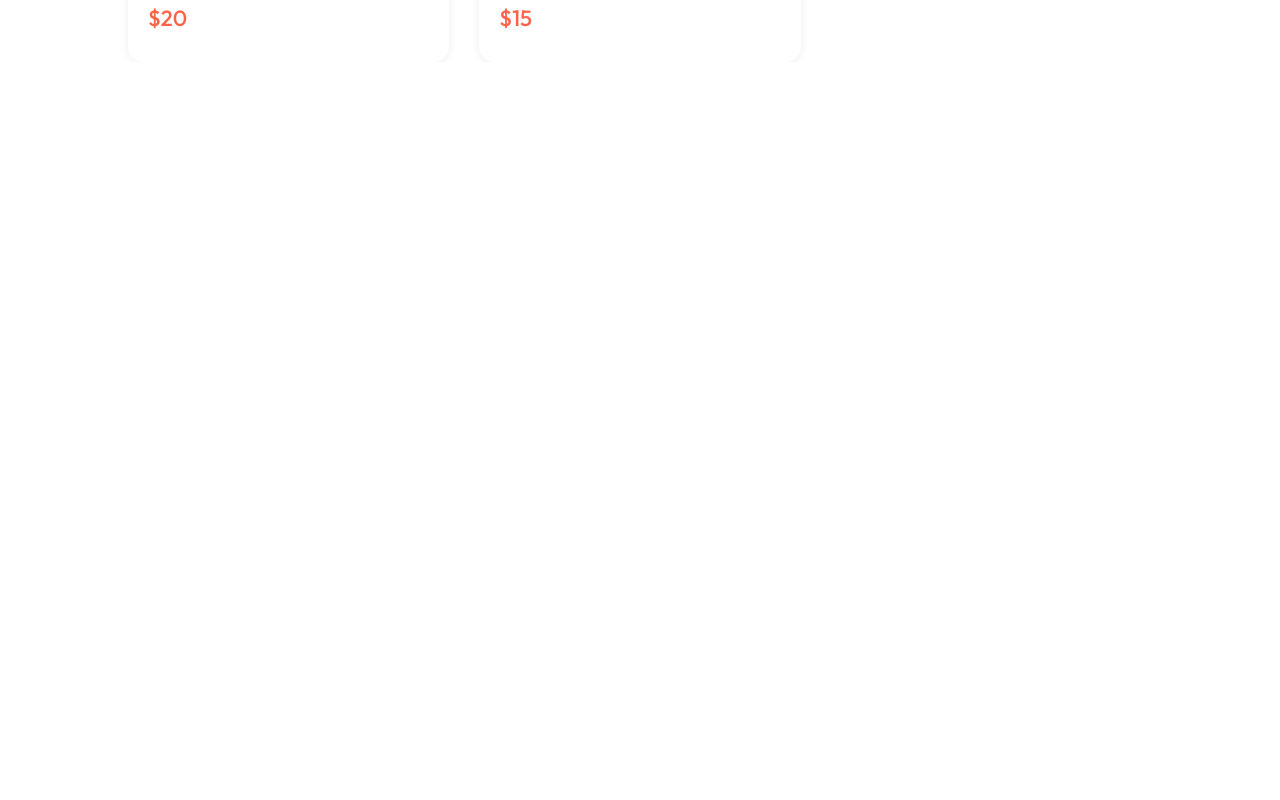
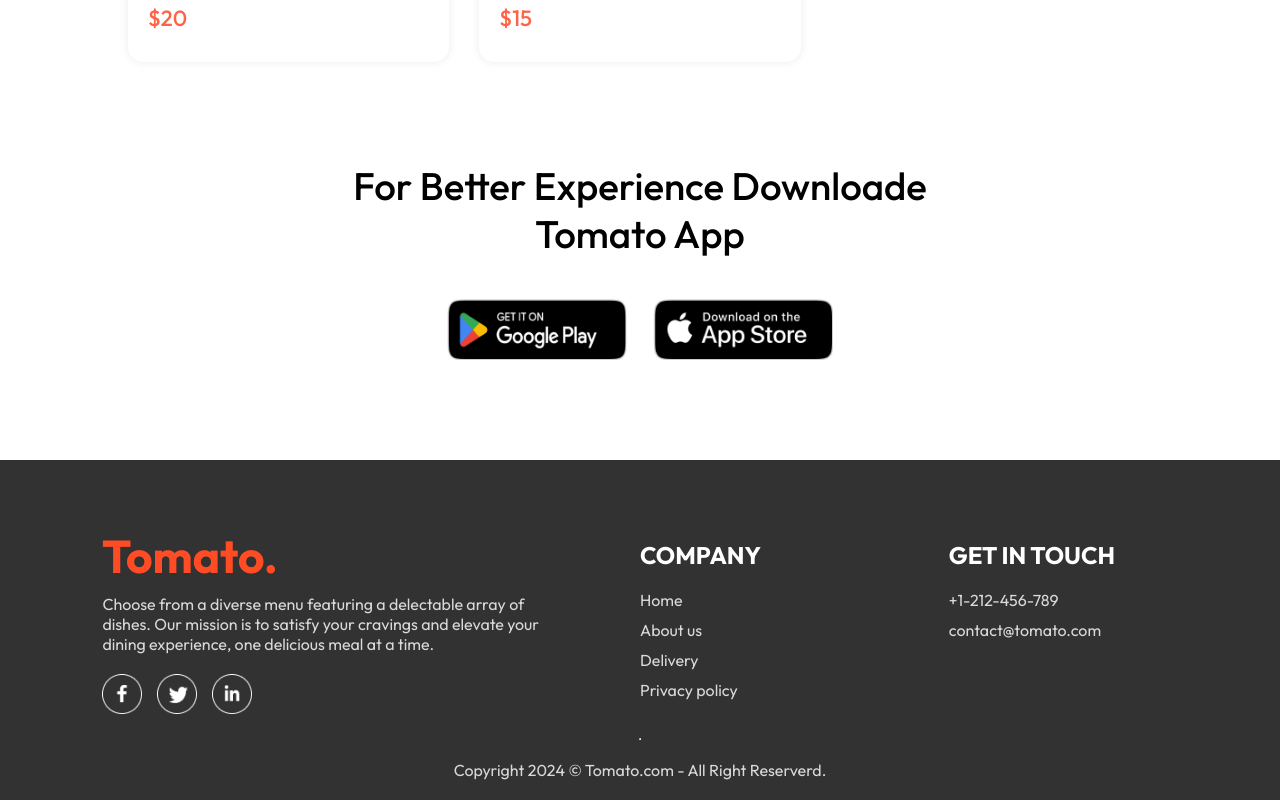
Before and after one commit to swastideep-maharana/Food-Delivery-Web-frontend, a React (Vite) app: page / in a window 1280 px wide. Shown: the part 5921-6721 px from the top of the page. Before the commit the page ends 5983 px from the top, so only its background shows below. Built offline with nearby package versions, Linux system fonts and the light colour scheme.

Commit message:
#added footer section

```diff
--- a/src/App.jsx
+++ b/src/App.jsx
@@ -4,9 +4,11 @@ import { Route, Routes } from "react-router-dom";
 import Cart from "./pages/Cart/Cart";
 import PlaceOrder from "./pages/PlaceOrder/PlaceOrder";
 import Home from "./pages/Home/Home";
+import Footer from "./components/Footer/Footer";
 
 const App = () => {
   return (
+    <>
       <div className="app">
         <Navbar />
         <Routes>
@@ -15,6 +17,8 @@ const App = () => {
           <Route path="/placeorder" element={<PlaceOrder />} />
         </Routes>
       </div>
+      <Footer />
+    </>
   );
 };
 
--- /dev/null
+++ b/src/components/AppDownload/AppDownload.css
@@ -0,0 +1,22 @@
+.app-download {
+  margin: auto auto;
+  margin-top: 100px;
+  font-size: max(3vw, 20px);
+  text-align: center;
+  font-weight: 500;
+}
+.app-download-platforms {
+  display: flex;
+  justify-content: center;
+  gap: max(2vw, 10px);
+  margin-top: 40px;
+}
+.app-download-platforms img {
+  width: max(30vw, 120px);
+  max-width: 180px;
+  transition: 0.5s;
+  cursor: pointer;
+}
+.app-download-platforms img:hover {
+  transform: scale(1.05);
+}
--- /dev/null
+++ b/src/components/AppDownload/AppDownload.jsx
@@ -0,0 +1,20 @@
+import React from "react";
+import "./AppDownload.css";
+import { assets } from "../../assets/assets";
+
+const AppDownload = () => {
+  return (
+    <div className="app-download" id="app-download">
+      <p>
+        For Better Experience Downloade <br />
+        Tomato App
+      </p>
+      <div className="app-download-platforms">
+        <img src={assets.play_store} alt="" />
+        <img src={assets.app_store} alt="" />
+      </div>
+    </div>
+  );
+};
+
+export default AppDownload;
--- a/src/components/FoodDisplay/FoodDisplay.jsx
+++ b/src/components/FoodDisplay/FoodDisplay.jsx
@@ -11,6 +11,7 @@ const FoodDisplay = ({ category }) => {
       <h2>Top dishes near you</h2>
       <div className="food-display-list">
         {food_list.map((item, index) => {
+          if (category === "All" || category === item.category) {
             return (
               <FoodItem
                 key={index}
@@ -21,6 +22,8 @@ const FoodDisplay = ({ category }) => {
                 image={item.image}
               />
             );
+          }
+
         })}
       </div>
     </div>
--- /dev/null
+++ b/src/components/Footer/Footer.css
@@ -0,0 +1,48 @@
+.Footer {
+  color: #d9d9d9;
+  background-color: #323232;
+  display: flex;
+  align-items: center;
+  flex-direction: column;
+  gap: 20px;
+  padding: 20px 8vw;
+  padding-top: 80px;
+  margin-top: 100px;
+}
+
+.footer-content {
+  width: 100%;
+  display: grid;
+  grid-template-columns: 2fr 1fr 1fr;
+  gap: 80px;
+}
+.footer-content-left,
+.footer-content-right,
+.footer-content-center {
+  display: flex;
+  flex-direction: column;
+  align-items: start;
+  gap: 20px;
+}
+.footer-content-left li,
+.footer-content-right li,
+.footer-content-center li {
+  list-style: none;
+  margin-bottom: 10px;
+  cursor: pointer;
+}
+.footer-content-right h2,
+.footer-content-center h2 {
+  color: white;
+}
+.footer-social-icons img {
+  width: 40px;
+  margin-right: 15px;
+}
+.footer hr {
+  width: 100%;
+  height: 2px;
+  margin: 20px 0;
+  background-color: grey;
+  border: none;
+}
--- /dev/null
+++ b/src/components/Footer/Footer.jsx
@@ -0,0 +1,47 @@
+import React from "react";
+import "./Footer.css";
+import { assets } from "../../assets/assets";
+
+const Footer = () => {
+  return (
+    <div className="Footer" id="footer">
+      <div className="footer-content">
+        <div className="footer-content-left">
+          <img src={assets.logo} alt="" />
+          <p>
+            Choose from a diverse menu featuring a delectable array of dishes.
+            Our mission is to satisfy your cravings and elevate your dining
+            experience, one delicious meal at a time.
+          </p>
+          <div className="footer-social-icons">
+            <img src={assets.facebook_icon} alt="" />
+            <img src={assets.twitter_icon} alt="" />
+            <img src={assets.linkedin_icon} alt="" />
+          </div>
+        </div>
+        <div className="footer-content-center">
+          <h2>COMPANY</h2>
+          <ul>
+            <li>Home</li>
+            <li>About us</li>
+            <li>Delivery</li>
+            <li>Privacy policy</li>
+          </ul>
+        </div>
+        <div className="footer-content-right">
+          <h2>GET IN TOUCH</h2>
+          <ul>
+            <li>+1-212-456-789</li>
+            <li>contact@tomato.com</li>
+          </ul>
+        </div>
+      </div>
+      <hr />
+      <p className="footer-copyright">
+        Copyright 2024 © Tomato.com - All Right Reserverd.
+      </p>
+    </div>
+  );
+};
+
+export default Footer;
--- a/src/pages/Home/Home.jsx
+++ b/src/pages/Home/Home.jsx
@@ -3,6 +3,7 @@ import "./Home.css";
 import Header from "../../components/Header/Header";
 import ExploreMenu from "../../components/ExploreMenu/ExploreMenu";
 import FoodDisplay from "../../components/FoodDisplay/FoodDisplay";
+import AppDownload from "../../components/AppDownload/AppDownload";
 
 const Home = () => {
   const [category, setCategory] = useState("All");
@@ -12,6 +13,7 @@ const Home = () => {
       <Header />
       <ExploreMenu category={category} setCategory={setCategory} />
       <FoodDisplay category={category}/>
+      <AppDownload />
     </div>
   );
 };
```
Lines whose indentation alone changed are shown as unchanged.
